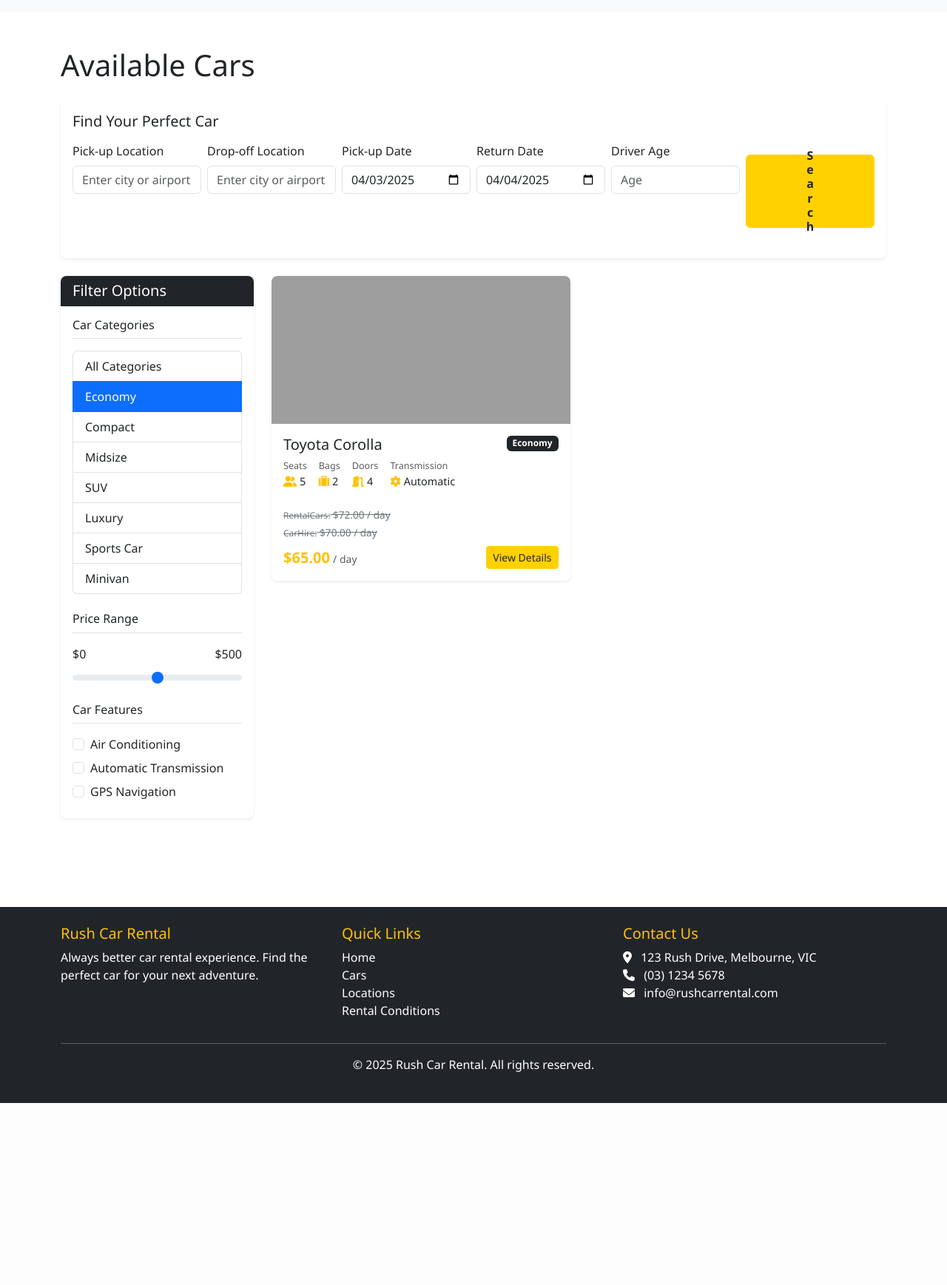
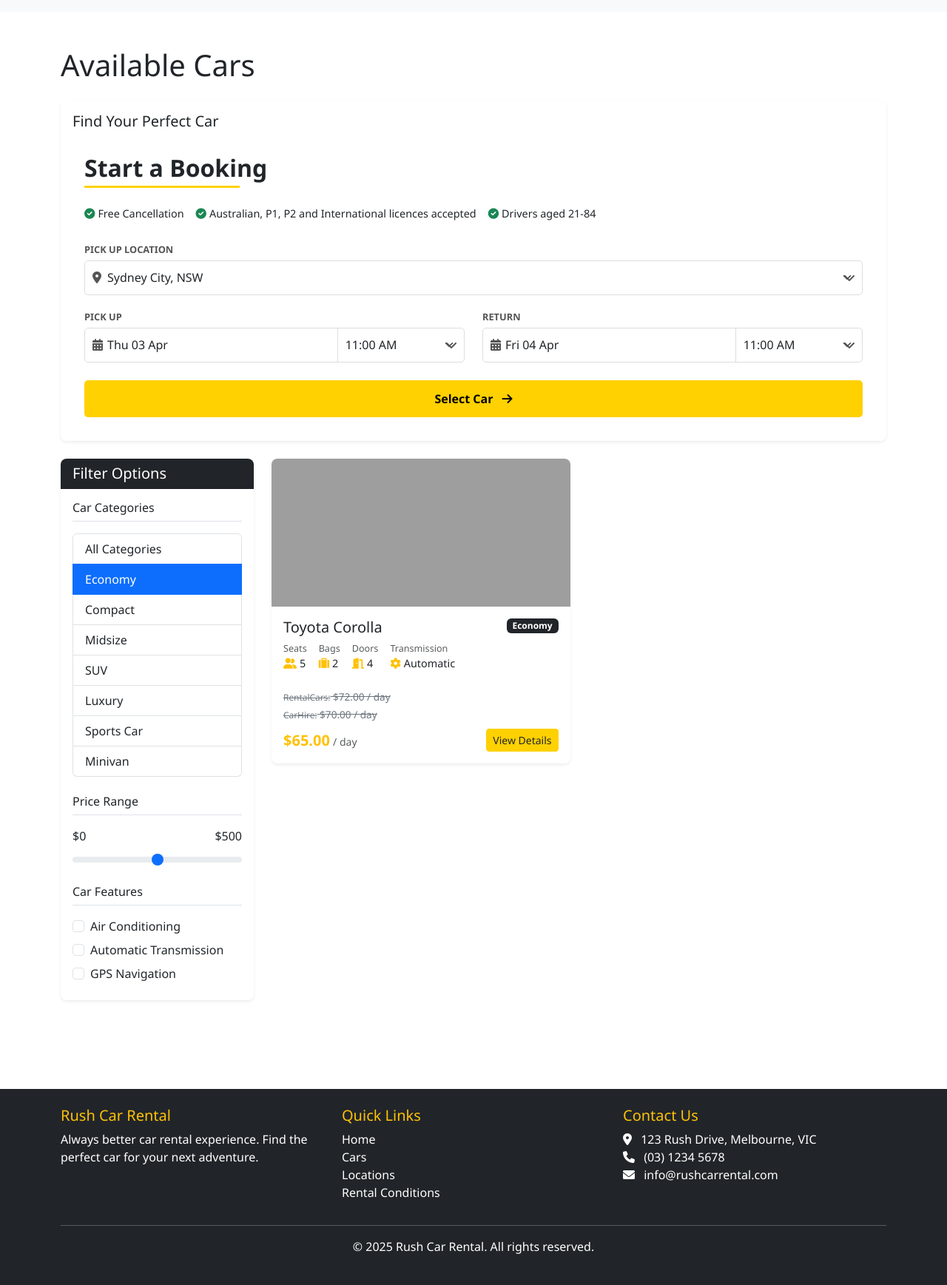
Before and after one commit to ziqichen55555/rushwebsite, a Django app: page /cars/?category=Economy in a window 1280 px wide. Shown: the part 96-1833 px from the top of the page at 74% size. Before the commit the page ends 1587 px from the top, so only its background shows below. Run offline with Django 4.2, Linux system fonts and the light colour scheme; data comes from the database, SQL or seed files in the repository; grey boxes are pictures that could not be loaded.

Commit message:
Update car search and homepage styling
Replit-Commit-Author: Agent
Replit-Commit-Session-Id: 059dafd4-55aa-4d80-86bc-6bd5ca79fb98
Replit-Commit-Screenshot-Url: https://storage.googleapis.com/screenshot-production-us-central1/2a3d4d26-f1ac-4d93-8236-9430a2be92be/e8e3b6ee-2e22-4919-9b8d-2b44c57e7a7b.jpg

```diff
--- a/static/css/styles.css
+++ b/static/css/styles.css
@@ -77,18 +76,127 @@ body {
     margin-top: 2px;
 }
 
-.search-form .search-btn {
-    height: 100%;
+/* New Booking Search Styles */
+.booking-search-container {
+    padding: 1rem;
+}
+
+.booking-title {
+    font-weight: bold;
+    margin-bottom: 1.5rem;
+    position: relative;
+    padding-bottom: 0.5rem;
+}
+
+.booking-title:after {
+    content: '';
+    position: absolute;
+    left: 0;
+    bottom: 0;
+    width: 210px;
+    height: 3px;
     background-color: var(--rush-yellow);
-    border-color: var(--rush-yellow);
-    color: var(--rush-dark);
+}
+
+.booking-highlights {
+    display: flex;
+    flex-wrap: wrap;
+    gap: 1rem;
+}
+
+.highlight-item {
+    font-size: 0.9rem;
+    display: flex;
+    align-items: center;
+}
+
+.search-label {
+    font-size: 0.8rem;
     font-weight: bold;
+    text-transform: uppercase;
+    color: #555;
+    margin-bottom: 0.3rem;
+}
+
+.location-select,
+.date-time-select {
+    position: relative;
     display: flex;
-    flex-direction: column;
-    align-items: center;
-    justify-content: center;
-    padding: 0.5rem;
-    line-height: 1.2;
+    border: 1px solid #ddd;
+    border-radius: 5px;
+    overflow: hidden;
+}
+
+.date-time-select {
+    display: flex;
+}
+
+.date-select {
+    flex: 2;
+    position: relative;
+    border-right: 1px solid #ddd;
+}
+
+.time-select {
+    flex: 1;
+    position: relative;
+}
+
+.location-icon,
+.date-icon {
+    position: absolute;
+    left: 10px;
+    top: 50%;
+    transform: translateY(-50%);
+    color: #555;
+    z-index: 1;
+}
+
+.dropdown-icon {
+    position: absolute;
+    right: 10px;
+    top: 50%;
+    transform: translateY(-50%);
+    color: #555;
+    pointer-events: none;
+}
+
+.location-select .form-select,
+.date-select .form-control,
+.time-select .form-select {
+    border: none;
+    padding-left: 30px;
+    background-color: transparent;
+    height: 45px;
+}
+
+.time-select .form-select {
+    padding-left: 10px;
+}
+
+.location-select .form-select {
+    padding-right: 30px;
+    appearance: none;
+}
+
+.date-select .form-control::placeholder {
+    color: #333;
+}
+
+.select-car-btn {
+    background-color: var(--rush-yellow);
+    border: none;
+    color: #000;
+    font-weight: bold;
+    padding: 0.8rem;
+    border-radius: 5px;
+    margin-top: 0.5rem;
+    transition: all 0.3s ease;
+}
+
+.select-car-btn:hover {
+    background-color: #e6bc00;
+    box-shadow: 0 4px 8px rgba(0, 0, 0, 0.1);
 }
 
 /* Card Styles */
--- a/static/js/scripts.js
+++ b/static/js/scripts.js
@@ -28,12 +28,28 @@ function setMinDates() {
     const today = new Date();
     const todayFormatted = today.toISOString().split('T')[0];
 
+    // Format date for display (e.g., "Fri 04 Apr")
+    const formatDateForDisplay = (date) => {
+        const days = ['Sun', 'Mon', 'Tue', 'Wed', 'Thu', 'Fri', 'Sat'];
+        const months = ['Jan', 'Feb', 'Mar', 'Apr', 'May', 'Jun', 'Jul', 'Aug', 'Sep', 'Oct', 'Nov', 'Dec'];
+        return `${days[date.getDay()]} ${String(date.getDate()).padStart(2, '0')} ${months[date.getMonth()]}`;
+    };
+
     // Get all date inputs for pickup
     const pickupDateInputs = document.querySelectorAll('input[name="pickup_date"]');
     pickupDateInputs.forEach(input => {
+        if (input.type === 'date') {
             input.min = todayFormatted;
             if (!input.value) {
                 input.value = todayFormatted;
+            }
+        } else {
+            // For text inputs (new design)
+            if (!input.value) {
+                input.value = formatDateForDisplay(today);
+                // Store actual date value as data attribute for form submission
+                input.dataset.actualDate = todayFormatted;
+            }
         }
     });
 
@@ -46,9 +62,18 @@ function setMinDates() {
     const tomorrowFormatted = tomorrow.toISOString().split('T')[0];
 
     returnDateInputs.forEach(input => {
+        if (input.type === 'date') {
             input.min = todayFormatted;
             if (!input.value) {
                 input.value = tomorrowFormatted;
+            }
+        } else {
+            // For text inputs (new design)
+            if (!input.value) {
+                input.value = formatDateForDisplay(tomorrow);
+                // Store actual date value as data attribute for form submission
+                input.dataset.actualDate = tomorrowFormatted;
+            }
         }
     });
 }
@@ -104,15 +129,66 @@ function setupSearchFormListeners() {
                 }
             });
         }
+
+        // Handle form submission for new design
+        form.addEventListener('submit', function(e) {
+            // Handle text-based date inputs (convert from display format to YYYY-MM-DD)
+            const pickupDateInput = form.querySelector('input[name="pickup_date"]');
+            const returnDateInput = form.querySelector('input[name="return_date"]');
+
+            // Only process if these are not date type inputs
+            if (pickupDateInput && pickupDateInput.type !== 'date') {
+                if (pickupDateInput.dataset.actualDate) {
+                    // Create a hidden input with the actual date
+                    const hiddenPickupDate = document.createElement('input');
+                    hiddenPickupDate.type = 'hidden';
+                    hiddenPickupDate.name = 'pickup_date_actual';
+                    hiddenPickupDate.value = pickupDateInput.dataset.actualDate;
+                    form.appendChild(hiddenPickupDate);
+                }
+            }
+
+            if (returnDateInput && returnDateInput.type !== 'date') {
+                if (returnDateInput.dataset.actualDate) {
+                    // Create a hidden input with the actual date
+                    const hiddenReturnDate = document.createElement('input');
+                    hiddenReturnDate.type = 'hidden';
+                    hiddenReturnDate.name = 'return_date_actual';
+                    hiddenReturnDate.value = returnDateInput.dataset.actualDate;
+                    form.appendChild(hiddenReturnDate);
+                }
+            }
+
+            // Get time values
+            const pickupTimeSelect = form.querySelector('select[name="pickup_time"]');
+            const returnTimeSelect = form.querySelector('select[name="return_time"]');
+
+            if (pickupTimeSelect) {
+                const hiddenPickupTime = document.createElement('input');
+                hiddenPickupTime.type = 'hidden';
+                hiddenPickupTime.name = 'pickup_time';
+                hiddenPickupTime.value = pickupTimeSelect.value;
+                form.appendChild(hiddenPickupTime);
+            }
+
+            if (returnTimeSelect) {
+                const hiddenReturnTime = document.createElement('input');
+                hiddenReturnTime.type = 'hidden';
+                hiddenReturnTime.name = 'return_time';
+                hiddenReturnTime.value = returnTimeSelect.value;
+                form.appendChild(hiddenReturnTime);
+            }
+        });
     });
 }
 
 /**
  * Copy pickup location to drop-off location if they're empty
+ * Works with both input fields and select elements
  */
 function setupLocationCopy() {
+    // Handle input fields
     const pickupLocationInputs = document.querySelectorAll('input[name="pickup_location"]');
-
     pickupLocationInputs.forEach(pickupInput => {
         pickupInput.addEventListener('blur', function() {
             const form = this.closest('form');
@@ -123,6 +199,30 @@ function setupLocationCopy() {
 
             // Copy pickup location to drop-off location if drop-off is empty
             dropoffInput.value = this.value;
+        });
+    });
+
+    // Handle select elements (for new design)
+    const pickupLocationSelects = document.querySelectorAll('select[name="pickup_location"]');
+    pickupLocationSelects.forEach(pickupSelect => {
+        pickupSelect.addEventListener('change', function() {
+            const form = this.closest('form');
+            if (!form) return;
+
+            // In new design, we don't have a separate dropoff location selector
+            // But we'll add a hidden input to store that the dropoff is same as pickup
+
+            // Check if hidden input exists, if not create it
+            let hiddenDropoff = form.querySelector('input[name="dropoff_location"]');
+            if (!hiddenDropoff) {
+                hiddenDropoff = document.createElement('input');
+                hiddenDropoff.type = 'hidden';
+                hiddenDropoff.name = 'dropoff_location';
+                form.appendChild(hiddenDropoff);
+            }
+
+            // Set dropoff location same as pickup
+            hiddenDropoff.value = this.value;
         });
     });
 }
--- a/templates/components/search_form.html
+++ b/templates/components/search_form.html
@@ -1,29 +1,68 @@
-<form action="{% url 'car_list' %}" method="get" class="search-form">
-    <div class="row g-2">
-        <div class="col-md-2 mb-2">
-            <label for="pickup_location" class="form-label">Pick-up Location</label>
-            <input type="text" class="form-control" id="pickup_location" name="pickup_location" placeholder="Enter city or airport" value="{{ search_params.pickup_location|default:'' }}">
+<div class="booking-search-container">
+    <h2 class="booking-title">Start a Booking</h2>
+    <div class="booking-highlights mb-4">
+        <span class="highlight-item"><i class="fas fa-check-circle text-success me-1"></i> Free Cancellation</span>
+        <span class="highlight-item"><i class="fas fa-check-circle text-success me-1"></i> Australian, P1, P2 and International licences accepted</span>
+        <span class="highlight-item"><i class="fas fa-check-circle text-success me-1"></i> Drivers aged 21-84</span>
+    </div>
+    <form action="{% url 'car_list' %}" method="get" class="search-form">
+        <div class="mb-3">
+            <label for="pickup_location" class="search-label">PICK UP LOCATION</label>
+            <div class="location-select">
+                <i class="fas fa-map-marker-alt location-icon"></i>
+                <select class="form-select" id="pickup_location" name="pickup_location">
+                    <option value="Sydney, NSW" {% if search_params.pickup_location == 'Sydney, NSW' %}selected{% endif %}>Sydney City, NSW</option>
+                    <option value="Melbourne, VIC" {% if search_params.pickup_location == 'Melbourne, VIC' %}selected{% endif %}>Melbourne, VIC</option>
+                    <option value="Brisbane, QLD" {% if search_params.pickup_location == 'Brisbane, QLD' %}selected{% endif %}>Brisbane, QLD</option>
+                    <option value="Perth, WA" {% if search_params.pickup_location == 'Perth, WA' %}selected{% endif %}>Perth, WA</option>
+                </select>
+                <i class="fas fa-chevron-down dropdown-icon"></i>
+            </div>
         </div>
-        <div class="col-md-2 mb-2">
-            <label for="dropoff_location" class="form-label">Drop-off Location</label>
-            <input type="text" class="form-control" id="dropoff_location" name="dropoff_location" placeholder="Enter city or airport" value="{{ search_params.dropoff_location|default:'' }}">
+
+        <div class="row mb-3">
+            <div class="col-md-6">
+                <label class="search-label">PICK UP</label>
+                <div class="date-time-select">
+                    <div class="date-select">
+                        <i class="fas fa-calendar-alt date-icon"></i>
+                        <input type="text" class="form-control" id="pickup_date" name="pickup_date" placeholder="Fri 04 Apr" value="{{ search_params.pickup_date|default:'' }}">
+                    </div>
+                    <div class="time-select">
+                        <select class="form-select" id="pickup_time" name="pickup_time">
+                            <option value="11:00 AM">11:00 AM</option>
+                            <option value="12:00 PM">12:00 PM</option>
+                            <option value="1:00 PM">1:00 PM</option>
+                            <option value="2:00 PM">2:00 PM</option>
+                        </select>
+                        <i class="fas fa-chevron-down dropdown-icon"></i>
+                    </div>
+                </div>
+            </div>
+            <div class="col-md-6">
+                <label class="search-label">RETURN</label>
+                <div class="date-time-select">
+                    <div class="date-select">
+                        <i class="fas fa-calendar-alt date-icon"></i>
+                        <input type="text" class="form-control" id="return_date" name="return_date" placeholder="Fri 11 Apr" value="{{ search_params.return_date|default:'' }}">
+                    </div>
+                    <div class="time-select">
+                        <select class="form-select" id="return_time" name="return_time">
+                            <option value="11:00 AM">11:00 AM</option>
+                            <option value="12:00 PM">12:00 PM</option>
+                            <option value="1:00 PM">1:00 PM</option>
+                            <option value="2:00 PM">2:00 PM</option>
+                        </select>
+                        <i class="fas fa-chevron-down dropdown-icon"></i>
+                    </div>
+                </div>
+            </div>
         </div>
-        <div class="col-md-2 mb-2">
-            <label for="pickup_date" class="form-label">Pick-up Date</label>
-            <input type="date" class="form-control" id="pickup_date" name="pickup_date" value="{{ search_params.pickup_date|default:'' }}">
-        </div>
-        <div class="col-md-2 mb-2">
-            <label for="return_date" class="form-label">Return Date</label>
-            <input type="date" class="form-control" id="return_date" name="return_date" value="{{ search_params.return_date|default:'' }}">
-        </div>
-        <div class="col-md-2 mb-2">
-            <label for="age" class="form-label">Driver Age</label>
-            <input type="number" class="form-control" id="age" name="age" min="18" max="99" placeholder="Age" value="{{ search_params.age|default:'' }}">
-        </div>
-        <div class="col-md-2 mb-2 d-flex align-items-center justify-content-center">
-            <button type="submit" class="btn btn-warning h-75 w-100 search-btn">
-                <span class="d-block">S<br>e<br>a<br>r<br>c<br>h</span>
+
+        <div class="d-grid">
+            <button type="submit" class="btn btn-warning select-car-btn">
+                Select Car <i class="fas fa-arrow-right ms-2"></i>
             </button>
         </div>
-    </div>
-</form>
+    </form>
+</div>
```
Also changed, not shown: other parts of static/css/styles.css (+25 -6 lines), templates/components/hero_section.html (+6 -13 lines), attached_assets/image_1743705445754.png (added). Lines whose indentation alone changed are shown as unchanged.
